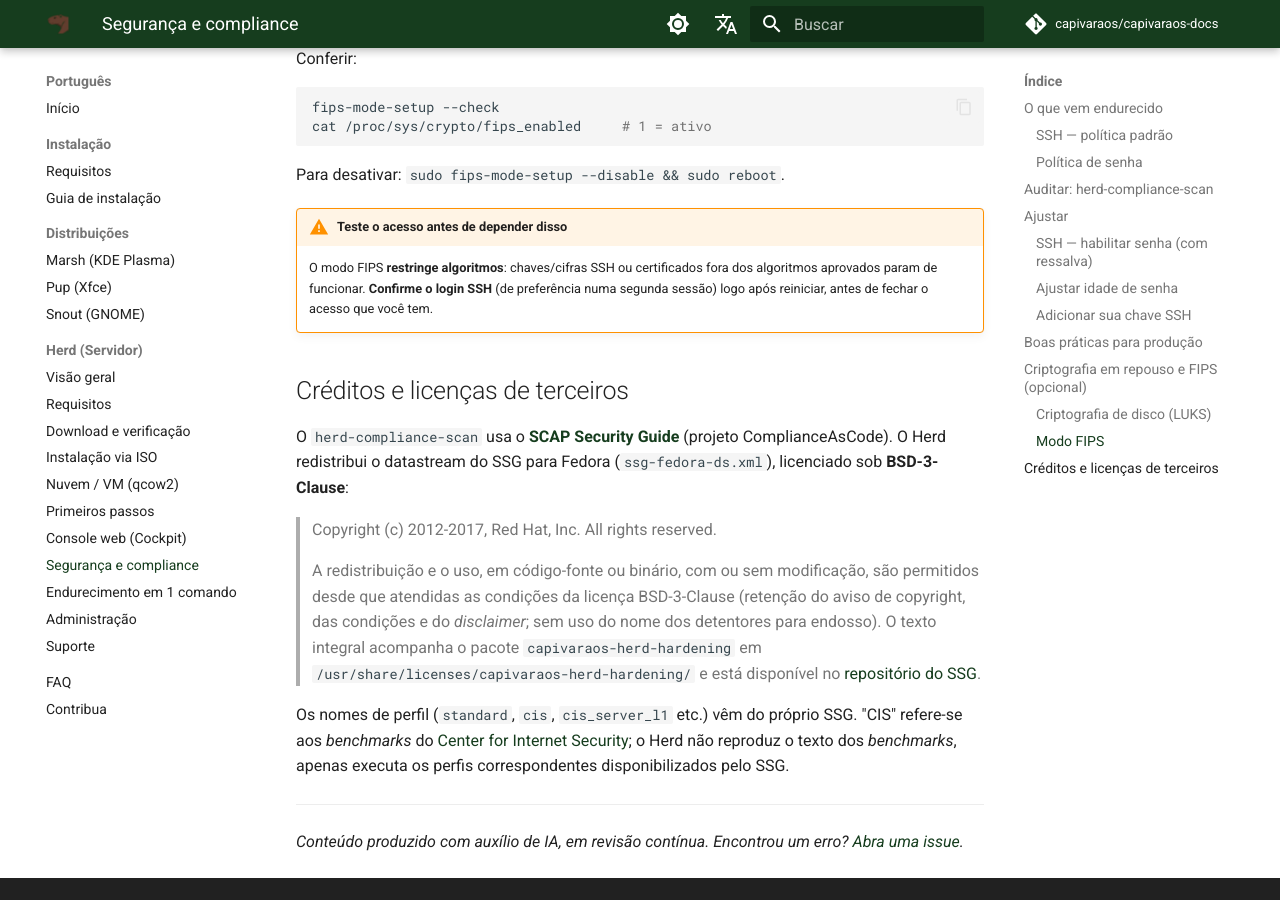
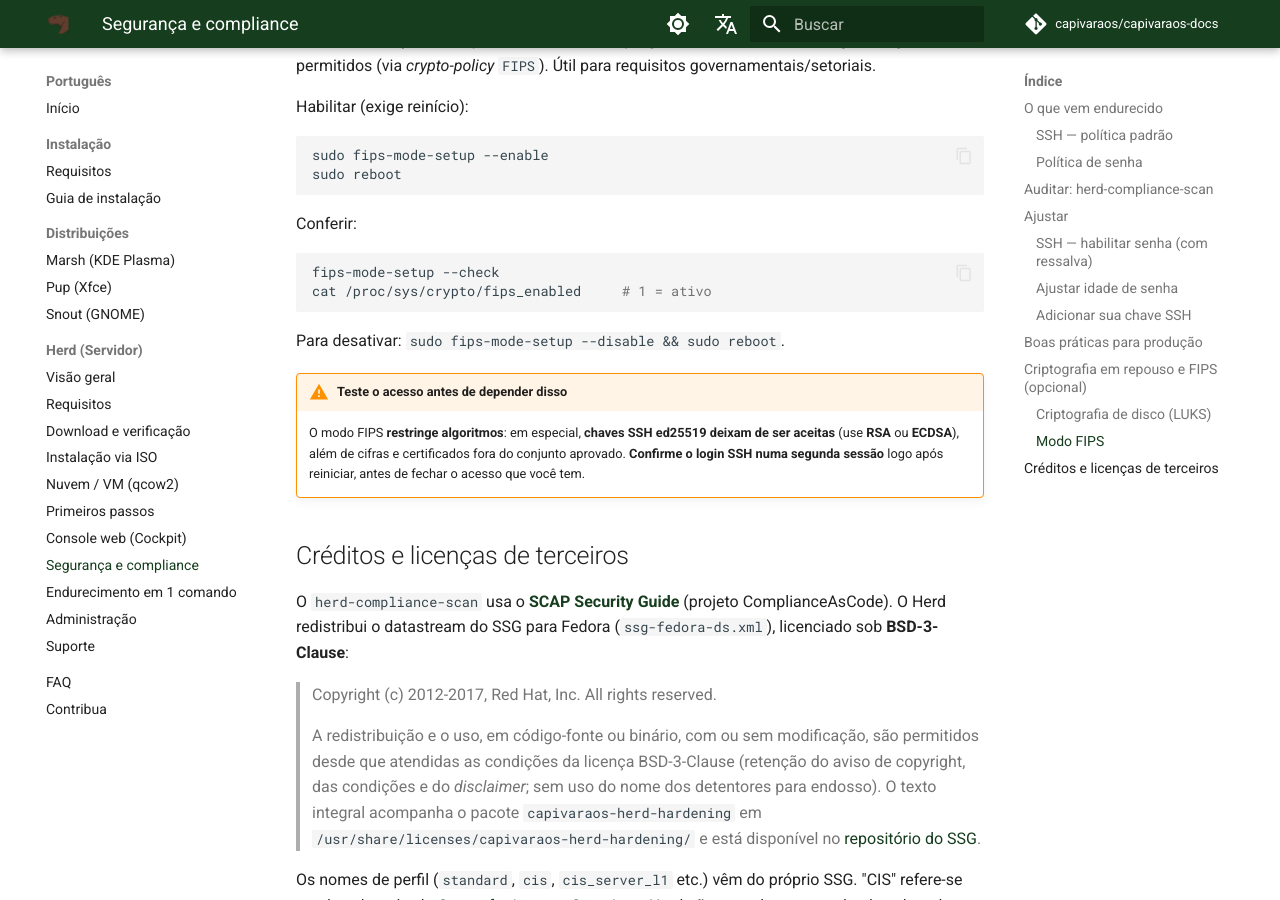
Before and after one commit to capivaraos/capivaraos-docs, an MkDocs documentation site: the page built from docs/pt/herd/seguranca.md, in a window 1280 px wide and 900 px high, scrolled down 3972 px. Built offline with MkDocs 1.6.1 and Material for MkDocs 9.7.7, drawn with Linux system fonts in a browser that asks for light colours; comment, search, counter and statistics services are not loaded; some of the changed text lies outside the part shown.

Commit message:
docs(herd): reforca aviso ed25519 x FIPS (ospp/cis trocam crypto-policy)
Validado em VM: aplicar ospp liga a crypto-policy FIPS, que RECUSA chaves SSH
ed25519 (login novo cai). Adiciona ressalva na pagina de Seguranca (exemplo de
chave SSH + aviso do modo FIPS agora citam ed25519 -> usar RSA/ECDSA) e um aviso
na pagina de Endurecimento em 1 comando. Continua na branch herd-1.0.1-harden-docs.

````diff
--- a/docs/pt/herd/seguranca.md
+++ b/docs/pt/herd/seguranca.md
@@ -114,6 +114,13 @@
 chmod 600 ~/.ssh/authorized_keys
 ```
 
+!!! warning "Vai aplicar `ospp`/`cis` ou o modo FIPS? Não dependa de ed25519"
+    Esses perfis trocam a *crypto-policy* do sistema para **FIPS**, que **não
+    aceita chaves ed25519** (nem cifras fora do conjunto FIPS). Gere uma chave
+    **RSA** (`ssh-keygen -t rsa -b 3072`) ou **ECDSA** (`ssh-keygen -t ecdsa -b 384`)
+    **antes** de endurecer e confirme um login novo. Para o baseline padrão, a
+    ed25519 continua ótima. Veja [Endurecimento em 1 comando](endurecimento.md).
+
 ## Boas práticas para produção
 
 - Exponha o mínimo: só as portas necessárias no `firewalld`.
@@ -173,10 +180,10 @@
 Para desativar: `sudo fips-mode-setup --disable && sudo reboot`.
 
 !!! warning "Teste o acesso antes de depender disso"
-    O modo FIPS **restringe algoritmos**: chaves/cifras SSH ou certificados fora
-    dos algoritmos aprovados param de funcionar. **Confirme o login SSH** (de
-    preferência numa segunda sessão) logo após reiniciar, antes de fechar o
-    acesso que você tem.
+    O modo FIPS **restringe algoritmos**: em especial, **chaves SSH ed25519
+    deixam de ser aceitas** (use **RSA** ou **ECDSA**), além de cifras e
+    certificados fora do conjunto aprovado. **Confirme o login SSH numa segunda
+    sessão** logo após reiniciar, antes de fechar o acesso que você tem.
 
 ## Créditos e licenças de terceiros
 
````
Also changed, not shown: docs/en/herd/hardening.md (+9 -0 lines), docs/en/herd/security.md (+11 -3 lines), docs/pt/herd/endurecimento.md (+8 -0 lines).
